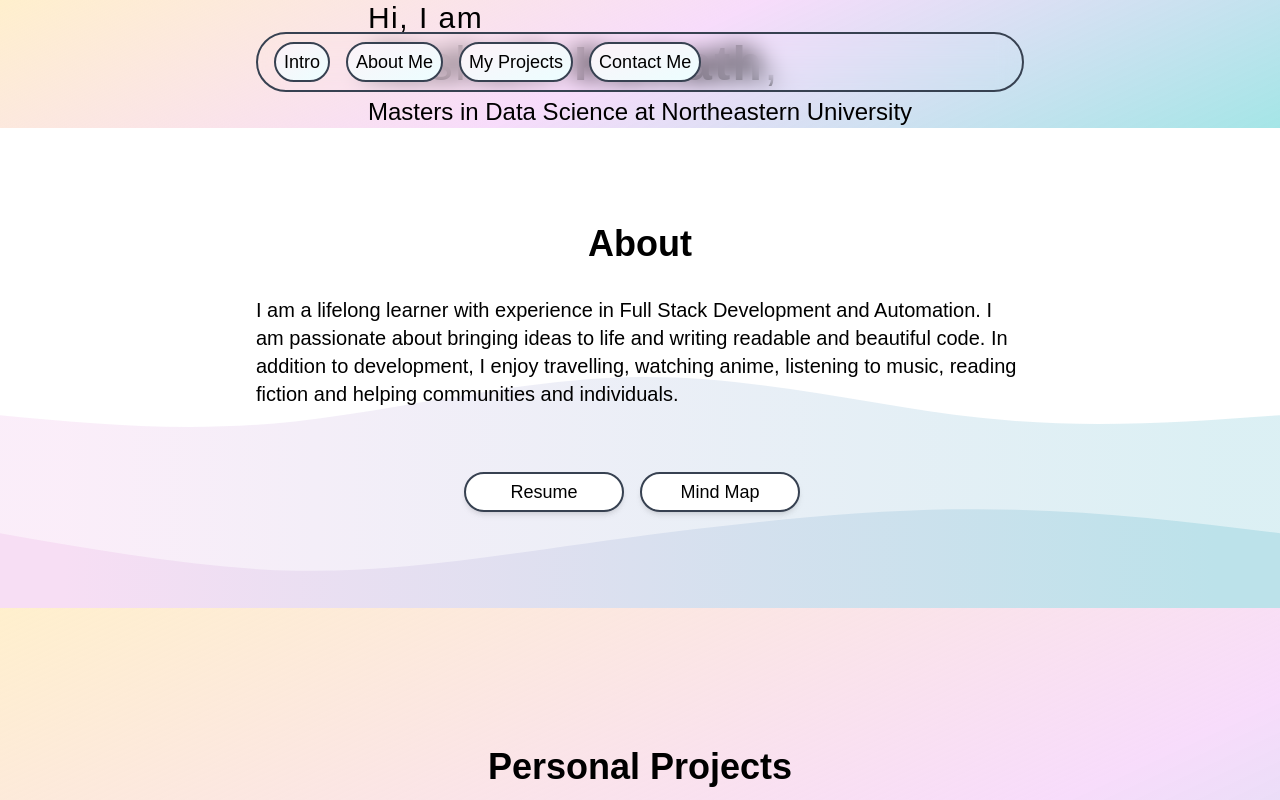
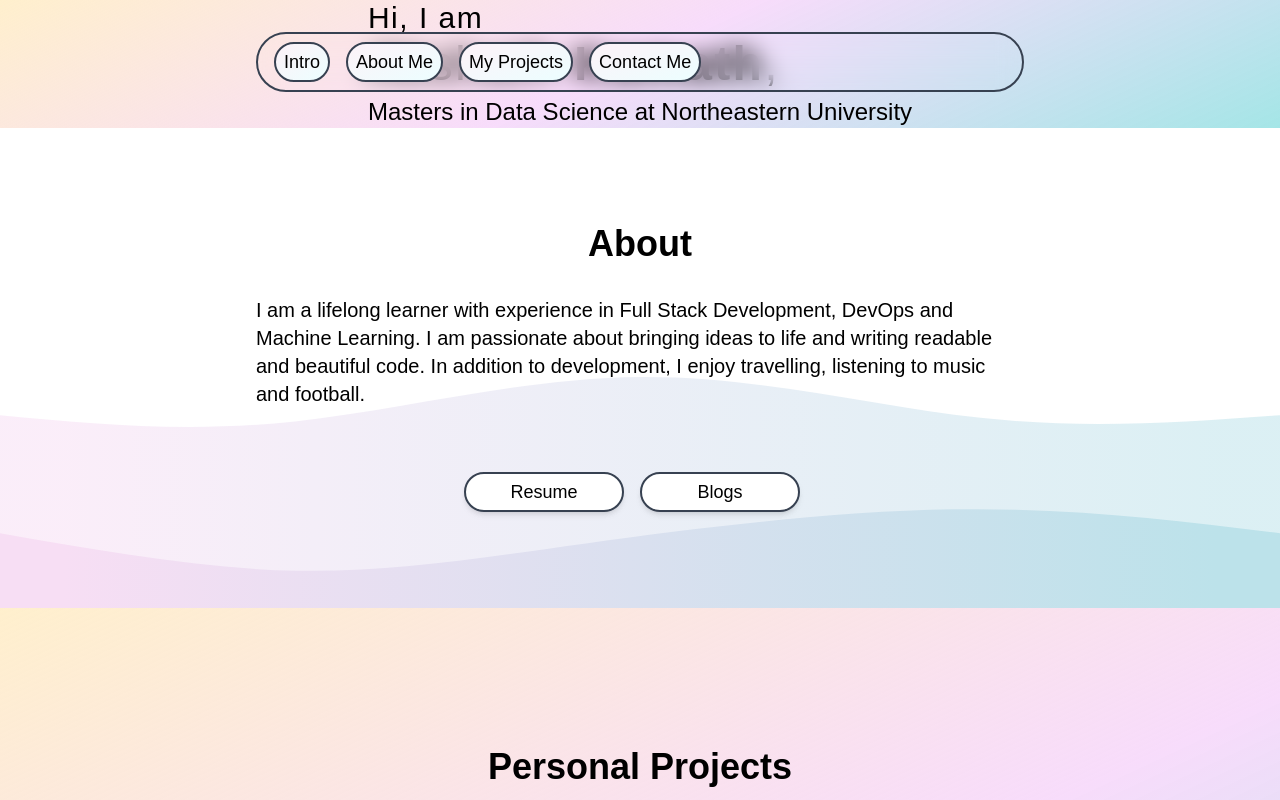
Before and after one commit to AkshathKamath/AkshathKamath-Portfolio, a Next.js app: page / in a window 1280 px wide. Built offline with nearby package versions, Linux system fonts and the light colour scheme; what next-real-viewport would draw is missing.

Commit message:
Edited styles

```diff
--- a/src/constants.ts
+++ b/src/constants.ts
@@ -2,15 +2,15 @@ export const constants = {
   name: "Akshath Kamath",
   tagline: "Masters in Data Science at Northeastern University",
   about:
-    "I am a lifelong learner with experience in Full Stack Development and Automation. I am passionate about bringing ideas to life and writing readable and beautiful code. In addition to development, I enjoy travelling, watching anime, listening to music, reading fiction and helping communities and individuals.",
+    "I am a lifelong learner with experience in Full Stack Development, DevOps and Machine Learning. I am passionate about bringing ideas to life and writing readable and beautiful code. In addition to development, I enjoy travelling, listening to music and football.",
   aboutURLs: [
     {
       title: "Resume",
-      url: "https://bit.ly/rakshit-resume",
+      url: "https://drive.google.com/file/d/1hy0Ae0hIEVMhFSrKnRk3Da_uT0o6OajA/view?usp=sharing",
     },
     {
-      title: "Mind Map",
-      url: "",
+      title: "Blogs",
+      url: "https://medium.com/@akshathkamathwork",
     },
   ],
   projects: [
```
